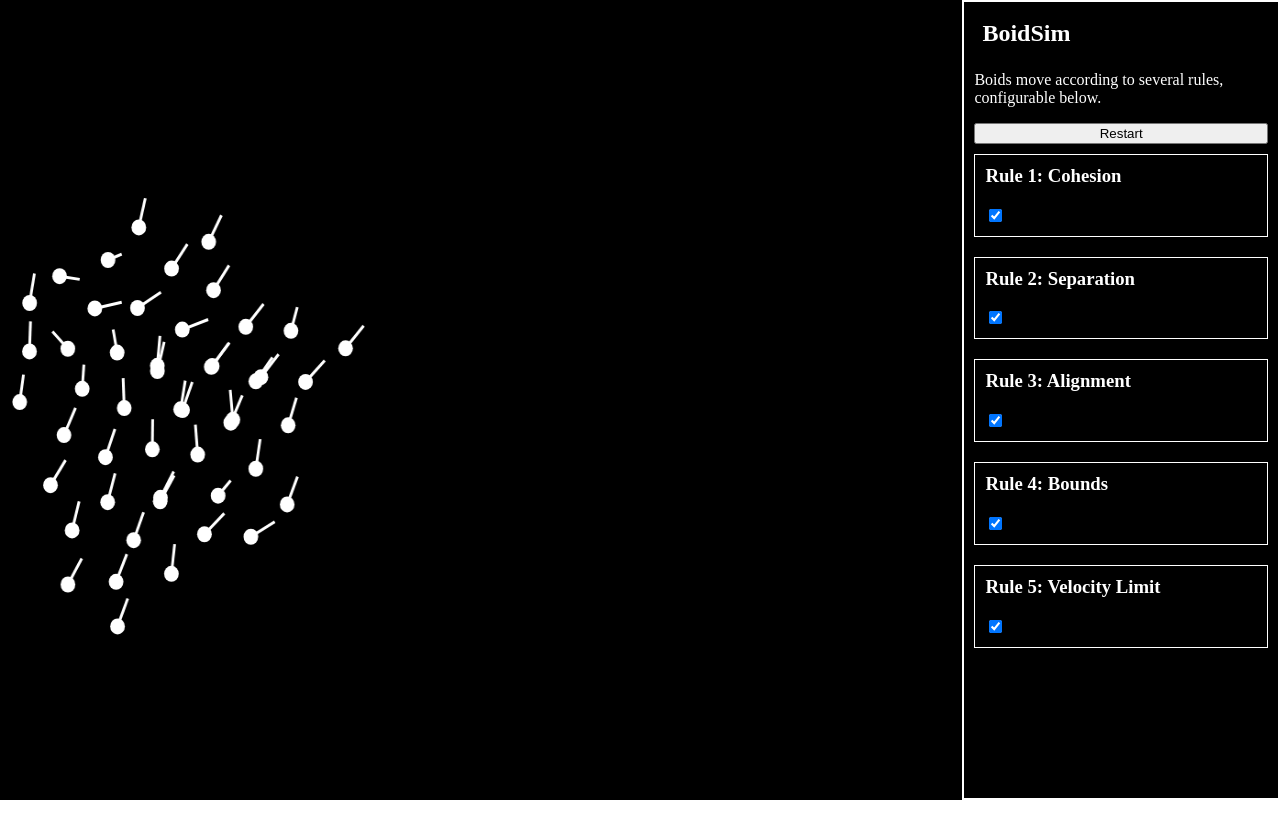
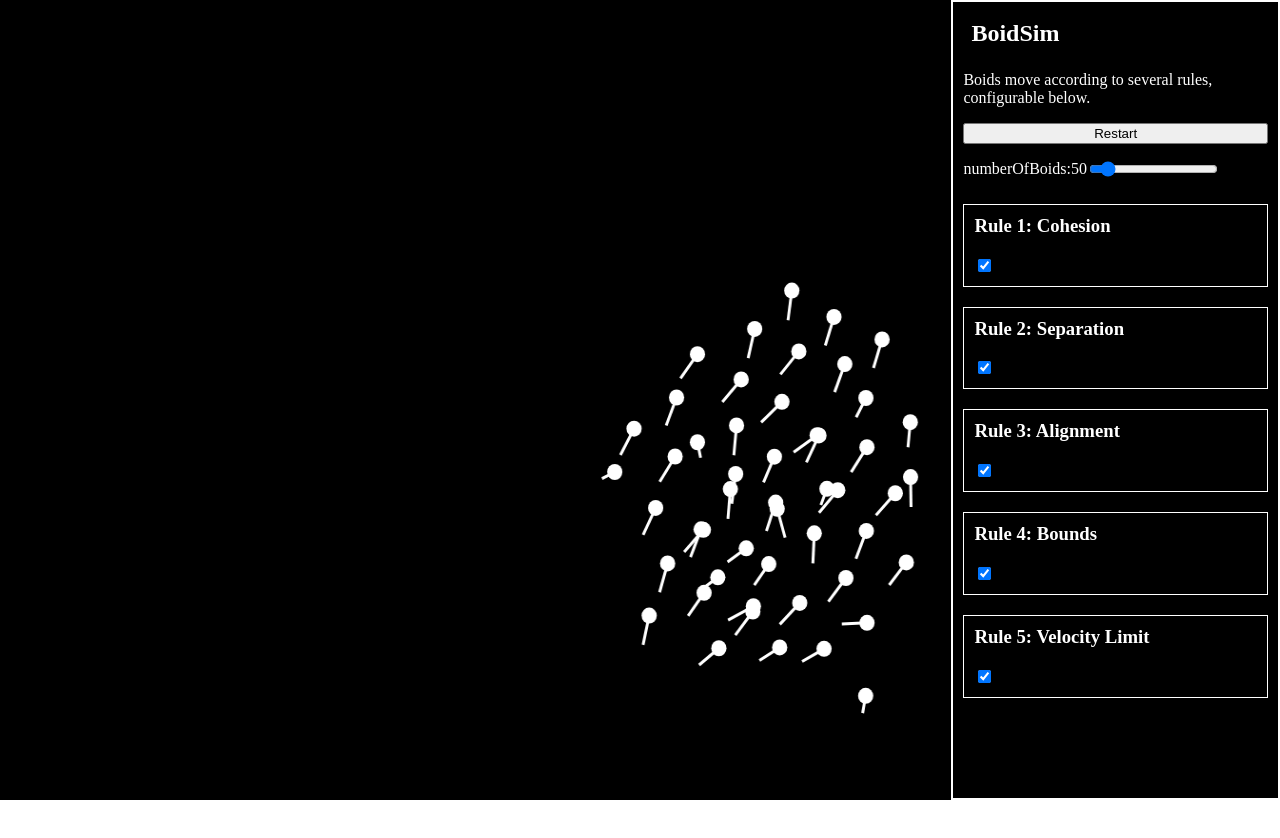
Before and after one commit to tomblacknell/boids, a React app: page / in a window 1280 px wide. Shown: the top 838 px of the page. Built offline with nearby package versions, Linux system fonts and the light colour scheme; the HTML template or start-up script is replaced by a standard one.

Commit message:
added first slider control

```diff
--- a/src/assets/styles/main.css
+++ b/src/assets/styles/main.css
@@ -68,3 +68,8 @@ h2 {
   flex-grow: 1;
   height: 100vh;
 }
+
+.slider {
+  display: flex;
+  flex-direction: row;
+}
--- a/src/components/boids.tsx
+++ b/src/components/boids.tsx
@@ -8,7 +8,7 @@ import Rule from '../Rule';
 interface AppState {
   initialBoids: Boid[],
   started: Boolean,
-  controls: { [rule: string]: Rule }
+  controls: { [ruleEnbaled: string]: any }
 };
 interface AppProps { };
 
@@ -20,21 +20,12 @@ class App extends React.Component<AppProps, AppState> {
       initialBoids: [],
       started: false,
       controls: {
-        rule1: {
-          enabled: true,
-        },
-        rule2: {
-          enabled: true,
-        },
-        rule3: {
-          enabled: true,
-        },
-        rule4: {
-          enabled: true,
-        },
-        rule5: {
-          enabled: true,
-        },
+        rule1Enabled: true,
+        rule2Enabled: true,
+        rule3Enabled: true,
+        rule4Enabled: true,
+        rule5Enabled: true,
+        numberOfBoids: 50,
       },
     }
   }
@@ -55,7 +46,11 @@ class App extends React.Component<AppProps, AppState> {
     if (this.canvas.current) {
       this.setState({
         ...this.state,
-        initialBoids: createBoids(50, this.canvas.current.width, this.canvas.current.height)
+        initialBoids: createBoids(
+          this.state.controls.numberOfBoids,
+          this.canvas.current.width,
+          this.canvas.current.height
+        )
       }, () => {
         let boids: Boid[] = this.state.initialBoids;
         const animate = () => {
@@ -76,22 +71,46 @@ class App extends React.Component<AppProps, AppState> {
     this.start();
   }
 
-  createRuleToggle(ruleName: string) {
+  toggle(ruleName: string) {
     return (
+      <div>
         <input
           type="checkbox"
           id={`${ruleName}-toggle`}
           name={`${ruleName}-toggle`}
-        checked={this.state.controls[ruleName].enabled}
+          checked={this.state.controls[ruleName]}
           onClick={() => this.setState({
             controls: {
               ...this.state.controls,
-            [ruleName]: {
-              enabled: !this.state.controls[ruleName].enabled
-            }
+              [ruleName]: !this.state.controls[ruleName]
             }
           })}
-      />)
+        />
+      </div>
+    )
+  }
+
+  slider(controlName: string, max: number, min: number) {
+    return (
+      <div className="slider">
+        <p>{`${controlName}:`}</p>
+        <p>{this.state.controls[controlName]}</p>
+        <input
+          type="range"
+          min={min}
+          max={max}
+          value={this.state.controls[controlName]}
+          onChange={event => {
+            this.setState({
+              controls: {
+                ...this.state.controls,
+                [controlName]: event.target.value,
+              }
+            })
+          }}
+        />
+      </div>
+    )
   }
 
   render() {
@@ -112,25 +131,26 @@ class App extends React.Component<AppProps, AppState> {
               this.start();
             })
           }}>Restart</button>
+          {this.slider('numberOfBoids', 500, 1)}
           <div id="rule-1" className="rule">
             <h3>Rule 1: Cohesion</h3>
-            {this.createRuleToggle('rule1')}
+            {this.toggle('rule1Enabled')}
           </div>
           <div className="rule">
             <h3>Rule 2: Separation</h3>
-            {this.createRuleToggle('rule2')}
+            {this.toggle('rule2Enabled')}
           </div>
           <div className="rule">
             <h3>Rule 3: Alignment</h3>
-            {this.createRuleToggle('rule3')}
+            {this.toggle('rule3Enabled')}
           </div>
           <div className="rule">
             <h3>Rule 4: Bounds</h3>
-            {this.createRuleToggle('rule4')}
+            {this.toggle('rule4Enabled')}
           </div>
           <div className="rule">
             <h3>Rule 5: Velocity Limit</h3>
-            {this.createRuleToggle('rule5')}
+            {this.toggle('rule5Enabled')}
           </div>
         </div>
       </div>
--- a/src/simulate.ts
+++ b/src/simulate.ts
@@ -26,25 +26,25 @@ const createBoids = (num, width, height): Boid[] => {
 const updateBoids = (
   boids: Boid[],
   canvasRef: RefObject<HTMLCanvasElement>,
-  controls: { [rule: string]: Rule },
+  controls: { [ruleEnabled: string]: any },
 ) => boids.forEach(b => {
   if (canvasRef.current) {
     const { width, height } = canvasRef.current;
     let sum: Vector = new Vector(0, 0);
-    if (controls.rule1.enabled) {
+    if (controls.rule1Enabled) {
       sum = sum.add(cohesion(b, boids));
     }
-    if (controls.rule2.enabled) {
+    if (controls.rule2Enabled) {
       sum = sum.add(separation(b, boids))
     }
-    if (controls.rule3.enabled) {
+    if (controls.rule3Enabled) {
       sum = sum.add(alignment(b, boids))
     }
-    if (controls.rule4.enabled) {
+    if (controls.rule4Enabled) {
       sum = sum.add(boundPosition(b, width, height));
     }
     b.setVel(b.getVel().add(sum));
-    if (controls.rule5.enabled) {
+    if (controls.rule5Enabled) {
       limitVelocity(b);
     }
     b.setPos(b.getPos().add(b.getVel()));
```
Lines whose indentation alone changed are shown as unchanged.
